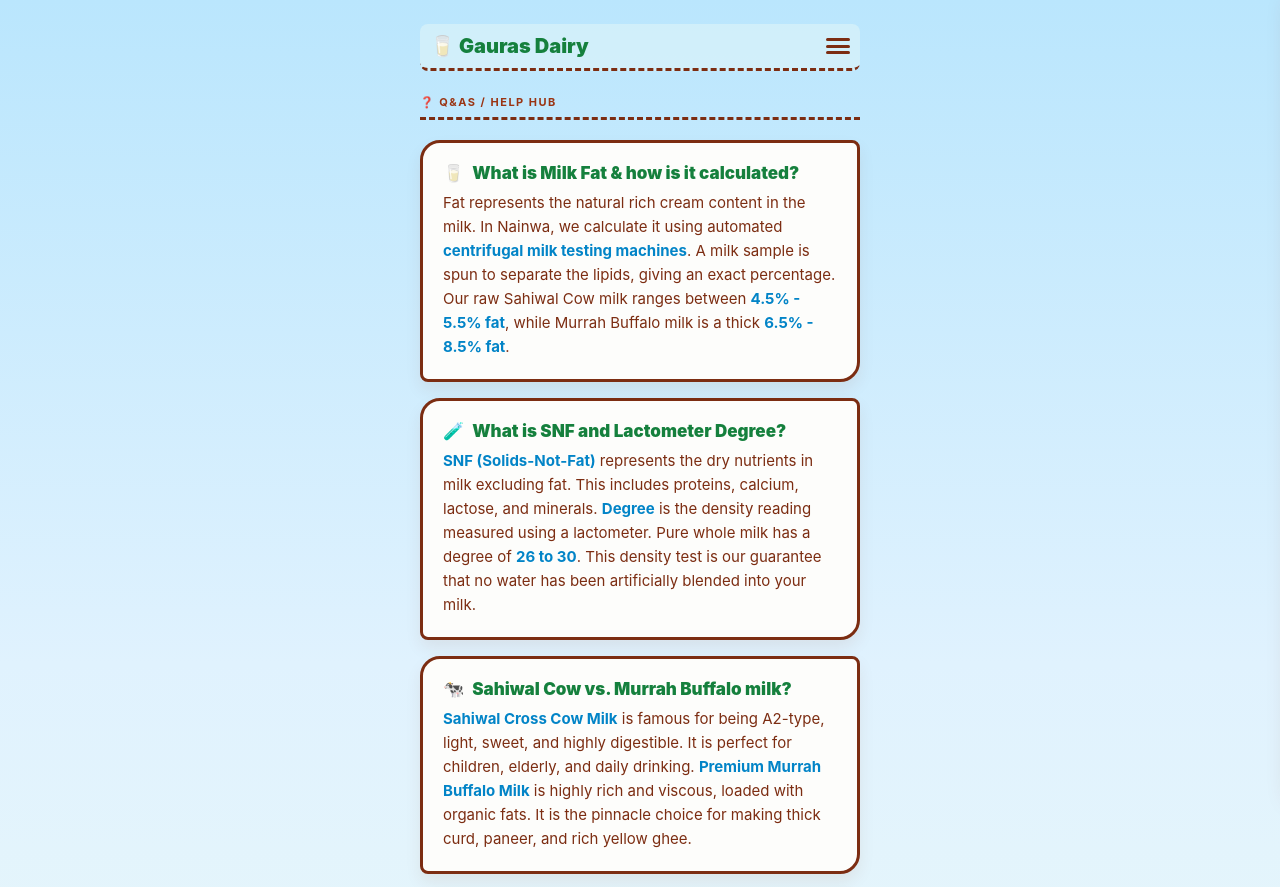
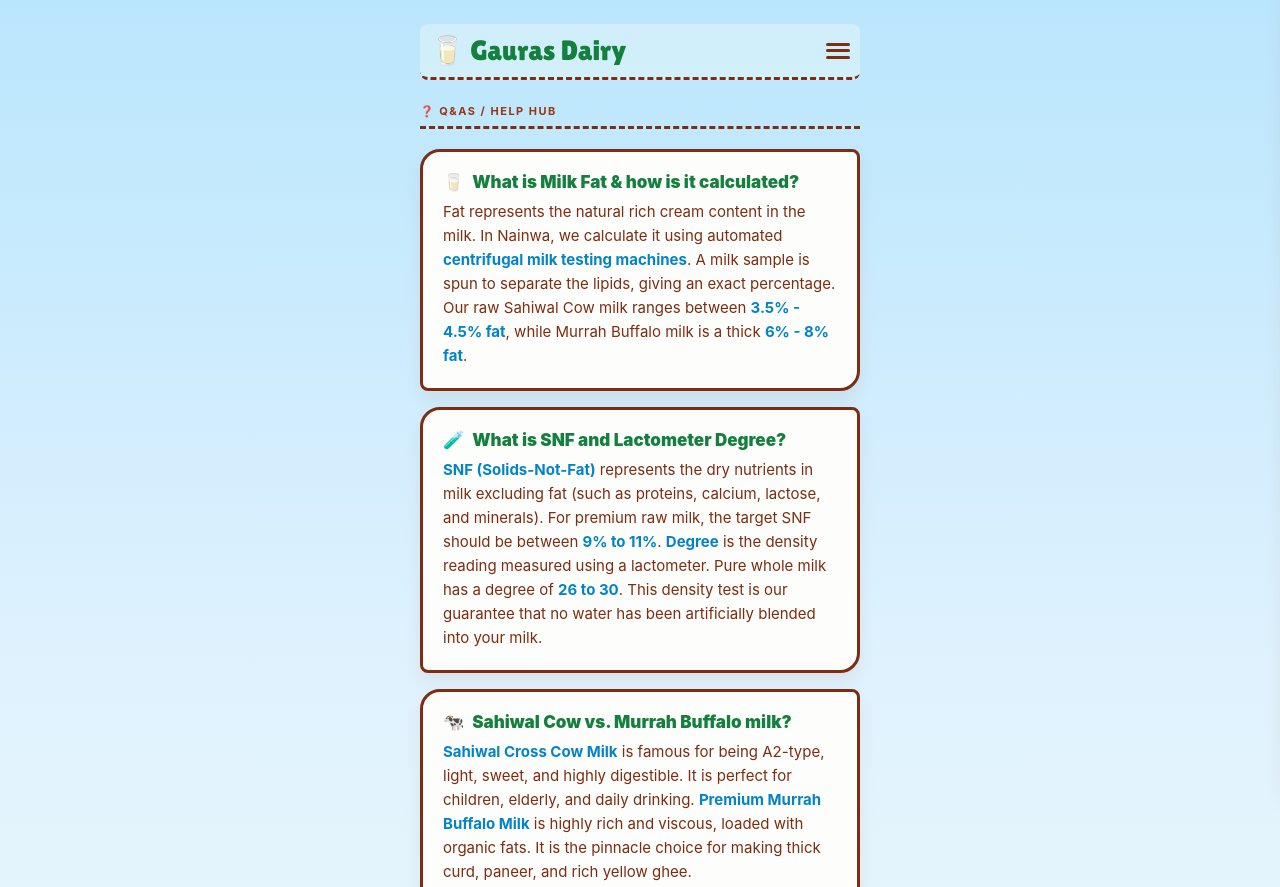
Before and after one commit to gaurasdairyfarmannapurna-pixel/Gauras-Dairy-farm, a plain HTML site: page qna.html in a window 1280 px wide. Shown: the top 887 px of the page. Drawn offline with Linux system fonts and the light colour scheme.

Commit message:
Update qna.html via API

```diff
--- a/qna.html
+++ b/qna.html
@@ -5,6 +5,8 @@
     <meta name="viewport" content="width=device-width, initial-scale=1.0">
     <title>Q&As Help Hub — Gauras Dairy</title>
     <style>
+        @import url('https://fonts.googleapis.com/css2?family=Lilita+One&display=swap');
+
         :root {
             --bg-sky: #bae6fd;
             --bg-gradient: linear-gradient(180deg, #bae6fd 0%, #e0f2fe 40%, #f0fdf4 100%);
@@ -58,8 +60,9 @@
             padding: 10px;
         }
         .global-header .logo {
-            font-size: 20px;
-            font-weight: 900;
+            font-size: 28px;
+            font-weight: normal;
+            font-family: 'Lilita One', 'Georgia', serif;
             color: var(--forest-green);
             display: flex;
             align-items: center;
@@ -246,7 +249,6 @@
     <button class="close-btn" onclick="toggleMenu()">&times;</button>
     <nav class="drawer-nav">
         <a href="/">🌾 Farm Home</a>
-        <a href="order.html">🥛 Book Milk Allocation</a>
         <a href="qna.html">❓ Q&As / Help Hub</a>
         <a href="app-intro.html">📱 Dairy Manager App</a>
     </nav>
@@ -270,7 +272,7 @@
         <div class="qa-card">
             <h3 class="question"><span>🥛</span> What is Milk Fat & how is it calculated?</h3>
             <div class="answer">
-                <p>Fat represents the natural rich cream content in the milk. In Nainwa, we calculate it using automated <strong>centrifugal milk testing machines</strong>. A milk sample is spun to separate the lipids, giving an exact percentage. Our raw Sahiwal Cow milk ranges between <strong>4.5% - 5.5% fat</strong>, while Murrah Buffalo milk is a thick <strong>6.5% - 8.5% fat</strong>.</p>
+                <p>Fat represents the natural rich cream content in the milk. In Nainwa, we calculate it using automated <strong>centrifugal milk testing machines</strong>. A milk sample is spun to separate the lipids, giving an exact percentage. Our raw Sahiwal Cow milk ranges between <strong>3.5% - 4.5% fat</strong>, while Murrah Buffalo milk is a thick <strong>6% - 8% fat</strong>.</p>
             </div>
         </div>
 
@@ -278,7 +280,7 @@
         <div class="qa-card">
             <h3 class="question"><span>🧪</span> What is SNF and Lactometer Degree?</h3>
             <div class="answer">
-                <p><strong>SNF (Solids-Not-Fat)</strong> represents the dry nutrients in milk excluding fat. This includes proteins, calcium, lactose, and minerals. <strong>Degree</strong> is the density reading measured using a lactometer. Pure whole milk has a degree of <strong>26 to 30</strong>. This density test is our guarantee that no water has been artificially blended into your milk.</p>
+                <p><strong>SNF (Solids-Not-Fat)</strong> represents the dry nutrients in milk excluding fat (such as proteins, calcium, lactose, and minerals). For premium raw milk, the target SNF should be between <strong>9% to 11%</strong>. <strong>Degree</strong> is the density reading measured using a lactometer. Pure whole milk has a degree of <strong>26 to 30</strong>. This density test is our guarantee that no water has been artificially blended into your milk.</p>
             </div>
         </div>
 
@@ -313,7 +315,7 @@
         <h3>Gauras Dairy Farm</h3>
         <p>Direct farm-to-home raw milk allocations in Nainwa, Rajasthan.</p>
         <div class="social-links">
-            <a href="https://instagram.com/gaurasdairy" target="_blank">📸 Instagram</a>
+            <a href="#" onclick="event.preventDefault()">📸 Instagram</a>
             <a href="/">🌾 Farm Home</a>
             <a href="app-intro.html">📱 Our App</a>
         </div>
```
